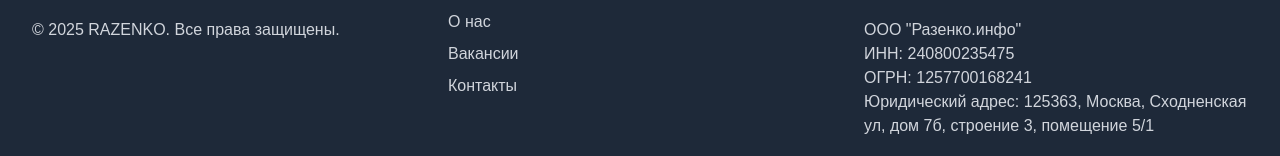
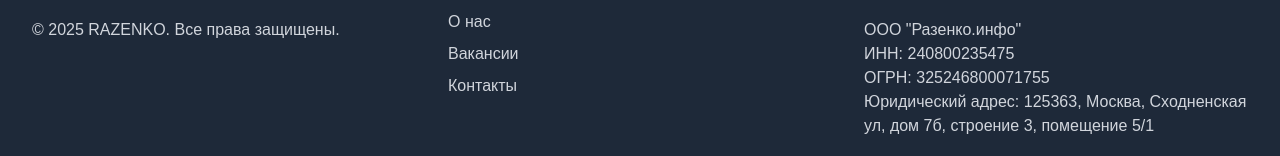
Before and after one commit to anarhiya716/kaloi, a Next.js app: page / in a window 1280 px wide. Shown: the part 3836-3992 px from the top of the page. Built offline with nearby package versions, Linux system fonts and the light colour scheme.

Commit message:
footer.tsx

```diff
--- a/src/components/footer.tsx
+++ b/src/components/footer.tsx
@@ -24,7 +24,7 @@
             <p className="text-gray-300 mb-4">+7 (996) 555-46-20</p>
             <p className="text-gray-300">ООО "Разенко.инфо"</p>
             <p className="text-gray-300">ИНН: 240800235475</p>
-            <p className="text-gray-300">ОГРН: 1257700168241</p>
+            <p className="text-gray-300">ОГРН: 325246800071755</p>
             <p className="text-gray-300">Юридический адрес: 125363, Москва, Cходненская ул, дом 7б, строение 3, помещение 5/1</p>
           </div>
         </div>
```
